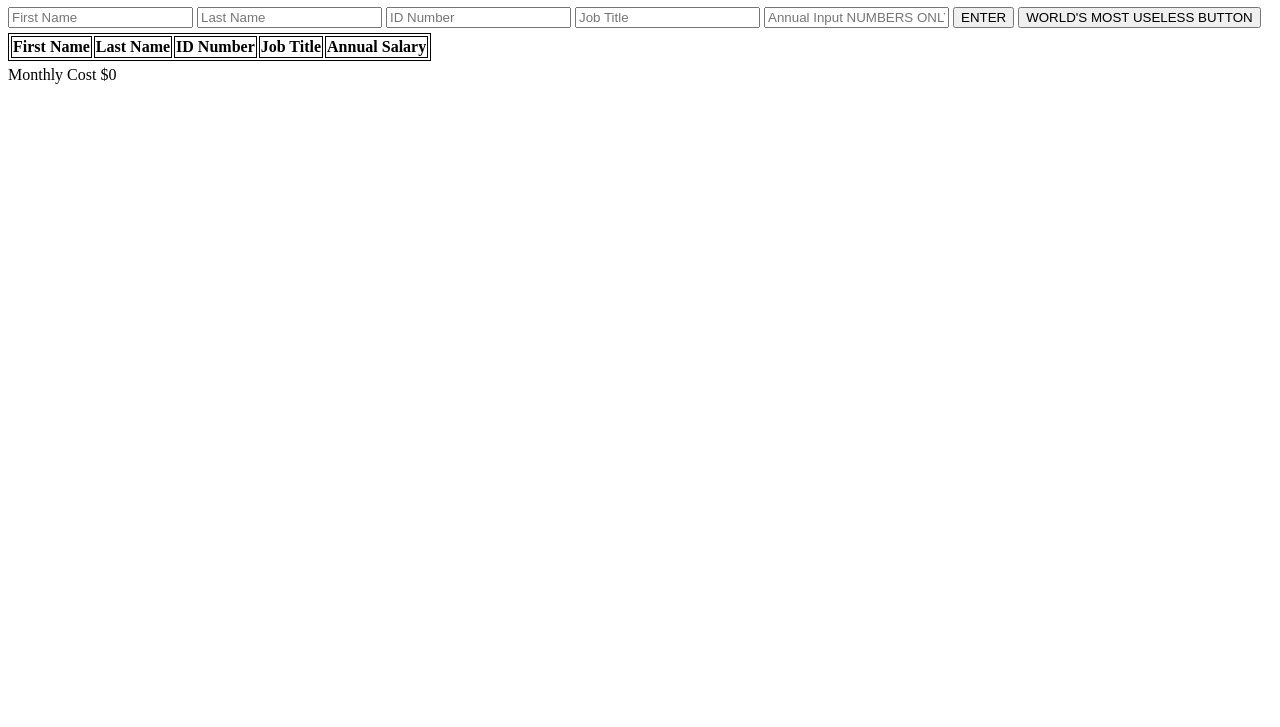
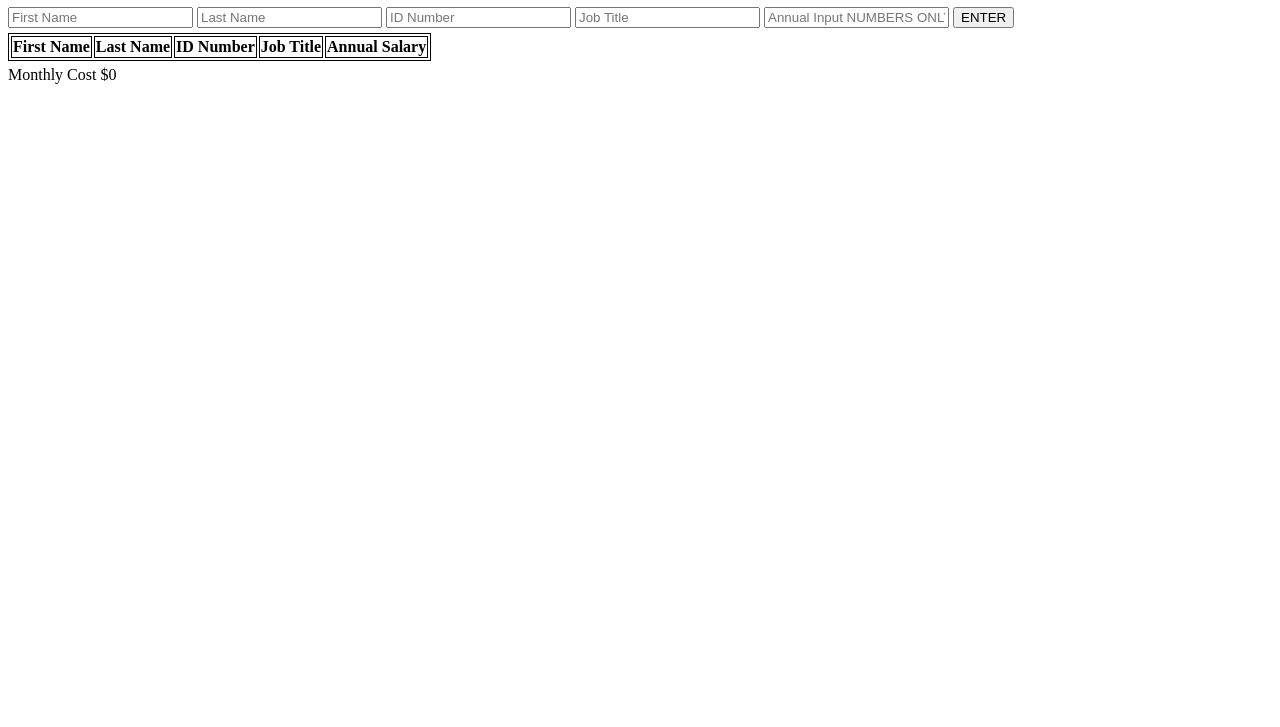
Before and after one commit to shonglee17/weekend-jquery-salary-calculator, a plain HTML site: page index.html in a window 1280 px wide. Shown: the part 73-800 px from the top of the page. Drawn offline with Linux system fonts and the light colour scheme.

Commit message:
removed extra button

```diff
--- a/index.html
+++ b/index.html
@@ -17,7 +17,7 @@
         <input id="jobTitleInput" placeholder="Job Title"></input>
         <input id="annualInput" placeholder="Annual Input NUMBERS ONLY PLEASE"></input>
         <button id="submitButton">ENTER</button>
-        <button>WORLD'S MOST USELESS BUTTON</button>
+
 
     <table>
         <thead>
--- a/scripts.js
+++ b/scripts.js
@@ -70,6 +70,8 @@ function updateMonthlyCost(){
 
 
 
+
+
     // for (i=0; i<employeeInfo.length; i++){
     //     $('#annualInput').empty()
     //     monthlyCost += Number(employeeInfo.annualInput)
```
